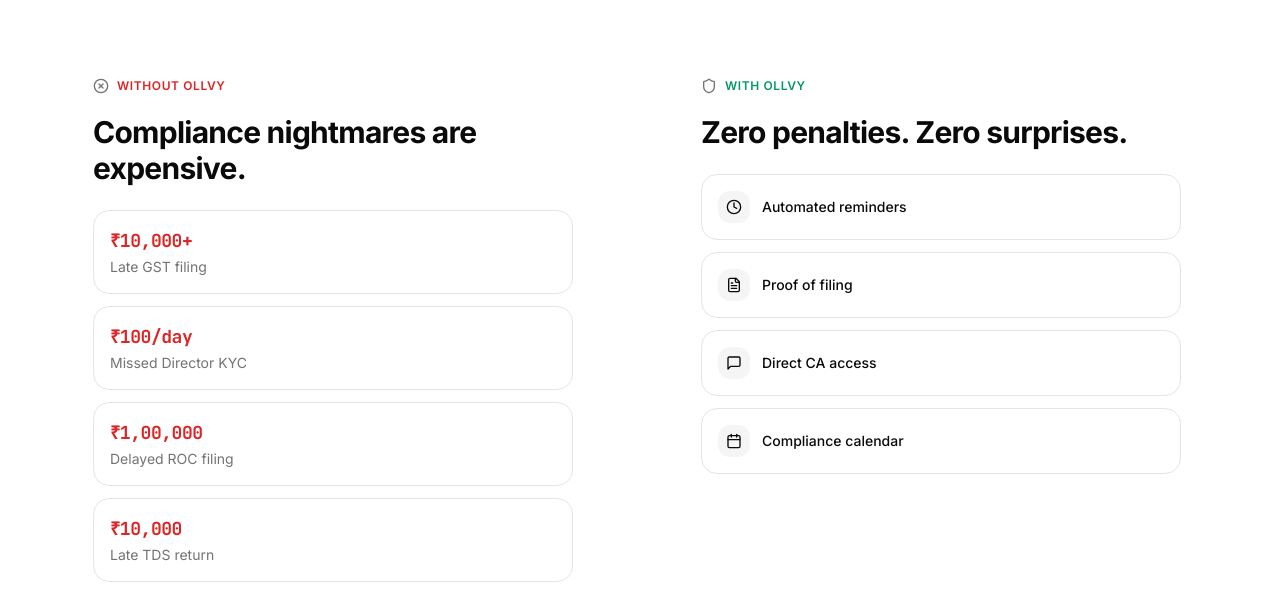
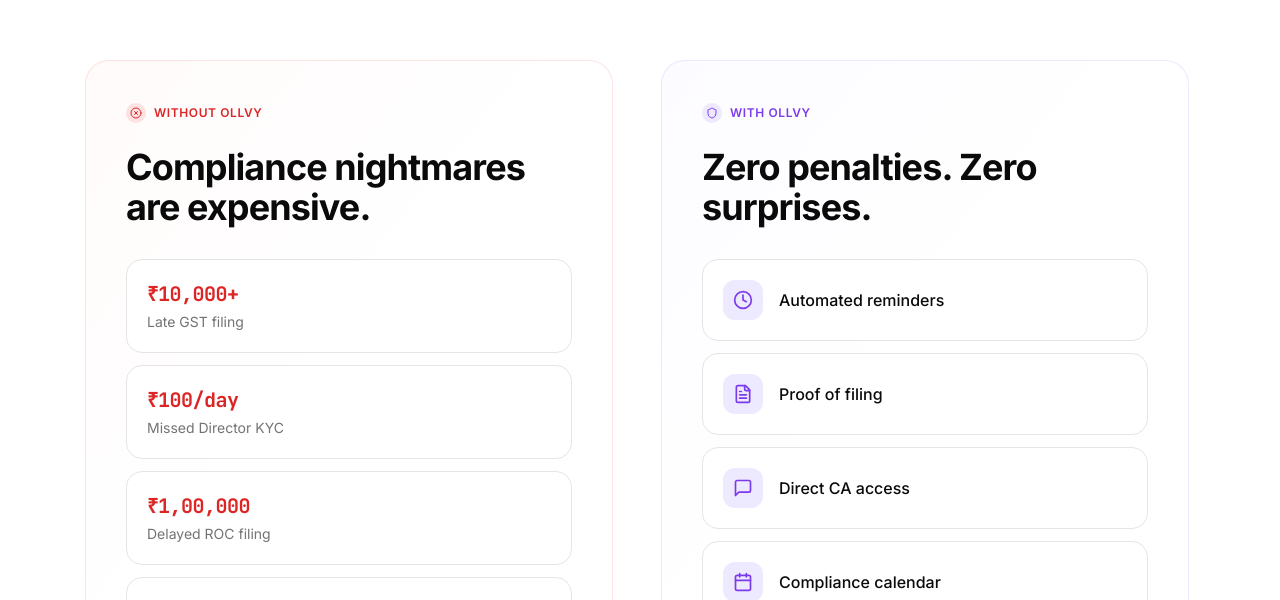
Before and after one commit to soutikgangoli-code/Ollvy, a Next.js app in the folder ollvy/apps/customer/: page / in a window 1280 px wide. Shown: the part 1440-2040 px from the top of the page. Built offline with nearby package versions, Linux system fonts and the light colour scheme; no server answers.

Commit message:
Redesign FearRelief component with Mercury-inspired style
- Add gradient card containers with colored overlays
- Update color scheme to violet/purple for relief side
- Add hover interactions revealing icons
- Improve typography and spacing
- Support light and dark mode properly

```diff
--- a/ollvy/apps/customer/components/landing/FearRelief.tsx
+++ b/ollvy/apps/customer/components/landing/FearRelief.tsx
@@ -1,4 +1,4 @@
-import { Shield, Clock, FileText, MessageSquare, Calendar, XCircle } from 'lucide-react'
+import { Shield, Clock, FileText, MessageSquare, Calendar, XCircle, Check } from 'lucide-react'
 
 const PENALTIES = [
   { penalty: '₹10,000+', desc: 'Late GST filing' },
@@ -16,61 +16,80 @@
 
 export function FearRelief() {
   return (
-    <section className="py-16 md:py-28 bg-background">
-      <div className="container">
-        <div className="grid grid-cols-2 gap-3 md:gap-8 lg:gap-16">
+    <section className="py-20 md:py-32 bg-background overflow-hidden">
+      <div className="container max-w-6xl">
+        <div className="grid md:grid-cols-2 gap-6 md:gap-8 lg:gap-12">
           {/* The Fear Side */}
-          <div className="p-4 md:p-8">
-            <div className="inline-flex items-center gap-1.5 md:gap-2 mb-3 md:mb-5">
-              <XCircle className="h-3.5 w-3.5 md:h-4 md:w-4 text-muted-foreground" />
-              <span className="text-[10px] md:text-xs font-semibold uppercase tracking-wider text-red-600 dark:text-red-400">
+          <div className="relative">
+            <div className="absolute inset-0 bg-gradient-to-br from-red-500/5 via-transparent to-transparent dark:from-red-500/10 rounded-3xl" />
+            <div className="relative p-6 md:p-10 rounded-3xl border border-red-200/50 dark:border-red-500/20 bg-card/50">
+              <div className="inline-flex items-center gap-2 mb-6">
+                <div className="flex items-center justify-center w-5 h-5 rounded-full bg-red-100 dark:bg-red-500/20">
+                  <XCircle className="h-3 w-3 text-red-600 dark:text-red-400" />
+                </div>
+                <span className="text-xs font-semibold uppercase tracking-wider text-red-600 dark:text-red-400">
                   Without Ollvy
                 </span>
               </div>
 
-            <h2 className="text-lg md:text-2xl lg:text-3xl font-bold text-foreground mb-4 md:mb-6 tracking-tight leading-tight">
+              <h2 className="text-2xl md:text-3xl lg:text-4xl font-bold text-foreground mb-8 tracking-tight leading-[1.15]">
                 Compliance nightmares are expensive.
               </h2>
 
-            <div className="space-y-2 md:space-y-3">
+              <div className="space-y-3">
                 {PENALTIES.map((item, i) => (
                   <div
                     key={i}
-                  className="rounded-xl md:rounded-2xl p-3 md:p-4 border border-border"
+                    className="group relative rounded-2xl p-4 md:p-5 bg-background border border-border hover:border-red-200 dark:hover:border-red-500/30 transition-colors"
                   >
-                  <span className="font-mono text-sm md:text-lg font-bold text-red-600 dark:text-red-400 tracking-tight block">
+                    <div className="flex items-center justify-between">
+                      <div>
+                        <span className="font-mono text-lg md:text-xl font-bold text-red-600 dark:text-red-400 tracking-tight block">
                           {item.penalty}
                         </span>
-                  <p className="text-[11px] md:text-sm text-muted-foreground mt-0.5">{item.desc}</p>
+                        <p className="text-sm text-muted-foreground mt-1">{item.desc}</p>
+                      </div>
+                      <div className="w-8 h-8 rounded-full bg-red-100 dark:bg-red-500/20 flex items-center justify-center opacity-0 group-hover:opacity-100 transition-opacity">
+                        <XCircle className="h-4 w-4 text-red-600 dark:text-red-400" />
+                      </div>
+                    </div>
                   </div>
                 ))}
               </div>
             </div>
+          </div>
 
           {/* The Relief Side */}
-          <div className="p-4 md:p-8">
-            <div className="inline-flex items-center gap-1.5 md:gap-2 mb-3 md:mb-5">
-              <Shield className="h-3.5 w-3.5 md:h-4 md:w-4 text-muted-foreground" />
-              <span className="text-[10px] md:text-xs font-semibold uppercase tracking-wider text-emerald-600 dark:text-emerald-400">
+          <div className="relative">
+            <div className="absolute inset-0 bg-gradient-to-br from-violet-500/5 via-transparent to-transparent dark:from-violet-500/10 rounded-3xl" />
+            <div className="relative p-6 md:p-10 rounded-3xl border border-violet-200/50 dark:border-violet-500/20 bg-card/50">
+              <div className="inline-flex items-center gap-2 mb-6">
+                <div className="flex items-center justify-center w-5 h-5 rounded-full bg-violet-100 dark:bg-violet-500/20">
+                  <Shield className="h-3 w-3 text-violet-600 dark:text-violet-400" />
+                </div>
+                <span className="text-xs font-semibold uppercase tracking-wider text-violet-600 dark:text-violet-400">
                   With Ollvy
                 </span>
               </div>
 
-            <h2 className="text-lg md:text-2xl lg:text-3xl font-bold text-foreground mb-4 md:mb-6 tracking-tight leading-tight">
+              <h2 className="text-2xl md:text-3xl lg:text-4xl font-bold text-foreground mb-8 tracking-tight leading-[1.15]">
                 Zero penalties. Zero surprises.
               </h2>
 
-            <div className="space-y-2 md:space-y-3">
+              <div className="space-y-3">
                 {BENEFITS.map((item, i) => (
                   <div
                     key={i}
-                  className="rounded-xl md:rounded-2xl p-3 md:p-4 border border-border"
+                    className="group relative rounded-2xl p-4 md:p-5 bg-background border border-border hover:border-violet-200 dark:hover:border-violet-500/30 transition-colors"
                   >
-                  <div className="flex items-center gap-2 md:gap-3">
-                    <div className="w-6 h-6 md:w-8 md:h-8 rounded-lg bg-muted flex items-center justify-center shrink-0">
-                      <item.icon className="h-3.5 w-3.5 md:h-4 md:w-4 text-foreground" />
+                    <div className="flex items-center gap-4">
+                      <div className="w-10 h-10 rounded-xl bg-violet-100 dark:bg-violet-500/20 flex items-center justify-center shrink-0">
+                        <item.icon className="h-5 w-5 text-violet-600 dark:text-violet-400" />
                       </div>
-                    <p className="font-medium text-xs md:text-sm text-foreground">{item.title}</p>
+                      <p className="font-medium text-base text-foreground">{item.title}</p>
+                      <div className="ml-auto w-6 h-6 rounded-full bg-emerald-100 dark:bg-emerald-500/20 flex items-center justify-center opacity-0 group-hover:opacity-100 transition-opacity">
+                        <Check className="h-3.5 w-3.5 text-emerald-600 dark:text-emerald-400" />
+                      </div>
                     </div>
                   </div>
                 ))}
@@ -78,6 +97,7 @@
             </div>
           </div>
         </div>
+      </div>
     </section>
   )
 }
```
Lines whose indentation alone changed are shown as unchanged.
